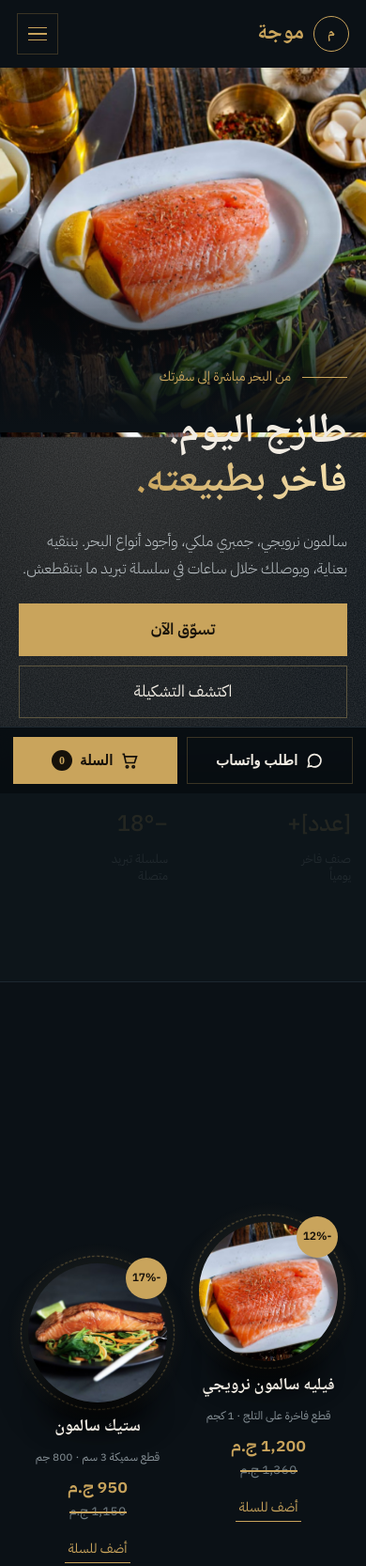
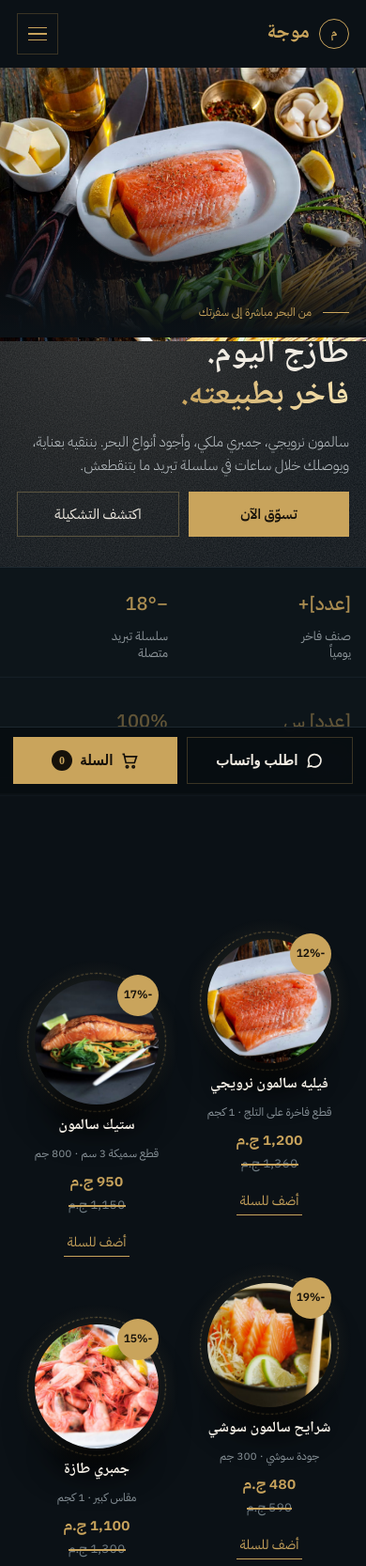
Before and after one commit to mohammed-ragab33/fish_website, a plain HTML site: page index.html in a window 390 px wide. Shown: the top 1666 px of the page at 94% size. Drawn offline with Linux system fonts and the light colour scheme.

Commit message:
تصغير أول الصفحة والخطوط على الموبايل عشان تبان في شاشة واحدة
Co-Authored-By: Claude Opus 5.5 <noreply@anthropic.com>
Claude-Session: https://claude.ai/code/session_01XkoVtaCkYa2eQ5QsWVwa5Q

```diff
--- a/styles.css
+++ b/styles.css
@@ -44,7 +44,8 @@ html,body{overflow-x:clip}
   .site-header{padding:14px 18px!important;gap:12px!important;flex-wrap:nowrap!important;justify-content:space-between;position:sticky!important;top:0;z-index:30;background:#0b1116;width:100%;max-width:none!important;margin:0!important}
   .site-header{animation:fo .8s ease both!important}
   @keyframes fo{from{opacity:0}to{opacity:1}}
-  .site-header>a:first-child{font-size:24px!important}
+  .site-header>a:first-child{font-size:22px!important}
+  .site-header>a:first-child span{width:32px!important;height:32px!important;font-size:14px!important}
   .hdr-cta,.site-header .cartlink{display:none!important}
   .menu-btn{display:grid;gap:5px;width:44px;height:44px;place-content:center;background:transparent;border:1px solid #3a3424;cursor:pointer;z-index:45;position:relative}
   .menu-btn span{display:block;width:20px;height:1.5px;background:#c9a45c;transition:transform .35s,opacity .25s}
@@ -60,33 +61,38 @@ html,body{overflow-x:clip}
 
   .hero{min-height:0!important;display:flex;flex-direction:column;overflow:visible!important}
   .hero .site-header{order:1}
-  .hero .float{order:2;position:relative!important;width:100%!important;height:46vh;min-height:300px;inset:auto!important}
+  .hero .float{order:2;position:relative!important;width:100%!important;height:34vh;min-height:220px;max-height:320px;inset:auto!important}
   .hero .float::after{content:"";position:absolute;inset:0;background:linear-gradient(0deg,#0b1116 2%,rgba(11,17,22,0) 55%)}
   .hero-shade{display:none}
-  .hero-body{order:3;padding:0 20px 44px!important;margin-top:-70px!important;z-index:2}
-  .hero h1{font-size:44px!important;line-height:1.2!important}
-  .hero p{font-size:16px!important}
+  .hero-body{order:3;padding:0 18px 32px!important;margin-top:-36px!important;z-index:2}
+  .hin{gap:14px!important;max-width:100%!important}
+  .hin>span:first-child{font-size:12px!important}
+  .hin>span:first-child i{width:28px!important}
+  .hero h1{font-size:clamp(30px,9vw,36px)!important;line-height:1.25!important}
+  .hero p{font-size:15px!important;line-height:1.7!important}
   .hin>div:last-child{gap:10px!important}
-  .hin>div:last-child a{flex:1 1 100%;justify-content:center}
+  .hin>div:last-child{flex-wrap:nowrap!important}
+  .hin>div:last-child a{flex:1 1 0;justify-content:center;height:48px!important;padding:0 10px!important;font-size:15px!important;white-space:nowrap}
 
   .stats>div{display:grid!important;grid-template-columns:1fr 1fr}
   .stats .rv{padding:16px!important;border:0!important;border-bottom:1px solid #1d2830!important;gap:10px!important;flex-direction:column;align-items:flex-start!important}
-  .stats .rv strong{font-size:24px!important}
+  .stats .rv strong{font-size:20px!important}
   .stats .rv span{font-size:13px!important}
 
-  section h2{font-size:32px!important}
-  .bs{padding:56px 18px 36px!important}
+  section h2{font-size:26px!important;line-height:1.3!important}
+  .bs{padding:44px 16px 32px!important}
+  .bs>.rv a{display:none!important}
   .bs>.rv{margin-bottom:36px!important}
   .plates{display:grid!important;grid-template-columns:1fr 1fr;gap:28px 10px!important;padding:0!important}
   .pl{width:auto!important;margin-top:0!important;gap:8px!important}
   .pl:nth-child(even){margin-top:44px!important}
-  .pl>div:first-child{width:148px!important;height:148px!important}
+  .pl>div:first-child{width:min(132px,36vw)!important;height:min(132px,36vw)!important}
   .pl .drop>span{width:44px!important;height:44px!important;font-size:12px!important;right:0!important}
   .pl .ring{inset:-8px!important}
-  .pl strong.txt{font-size:18px!important;margin-top:4px!important}
+  .pl strong.txt{font-size:16px!important;margin-top:4px!important;line-height:1.4}
   .pl span.txt{font-size:12px!important;text-align:center}
   .pl div.txt{flex-direction:column;align-items:center!important;gap:0!important}
-  .pl div.txt strong{font-size:18px!important;min-width:0!important;text-align:center!important}
+  .pl div.txt strong{font-size:16px!important;min-width:0!important;text-align:center!important}
   .pl .add{font-size:14px!important;padding:10px 4px 3px!important}
   @keyframes drop{0%{transform:translateY(-200px) rotate(-120deg) scale(.9);opacity:0}55%{opacity:1}72%{transform:translateY(10px) rotate(6deg)}86%{transform:translateY(-4px) rotate(-2deg)}100%{transform:none;opacity:1}}
 
@@ -94,7 +100,8 @@ html,body{overflow-x:clip}
   .cats h2{padding:0 18px;margin-bottom:20px!important}
   .cat-grid{display:flex!important;overflow-x:auto;scroll-snap-type:x mandatory;padding:0 18px 10px;gap:12px!important;scrollbar-width:none}
   .cat-grid::-webkit-scrollbar{display:none}
-  .cat-grid>a{flex:0 0 64%;scroll-snap-align:start;height:220px!important;animation:none!important}
+  .cat-grid>a{flex:0 0 58%;scroll-snap-align:start;height:190px!important;animation:none!important;padding:14px!important}
+  .cat-grid strong{font-size:18px!important}
 
   .why>div{padding:48px 18px!important;grid-template-columns:1fr 1fr!important;gap:28px 16px!important}
   .why strong{font-size:18px!important}
@@ -102,7 +109,8 @@ html,body{overflow-x:clip}
 
   .bundle{padding:48px 18px!important;gap:24px!important}
   .bundle>div{flex-basis:100%!important}
-  .bundle>div:first-child{height:240px!important}
+  .bundle>div:first-child{height:200px!important}
+  .bundle p{font-size:15px!important}
   .bundle a.btn-gold{align-self:stretch!important;justify-content:center}
 
   .site-footer>div:first-child{padding:40px 18px 24px!important;gap:28px!important}
```
